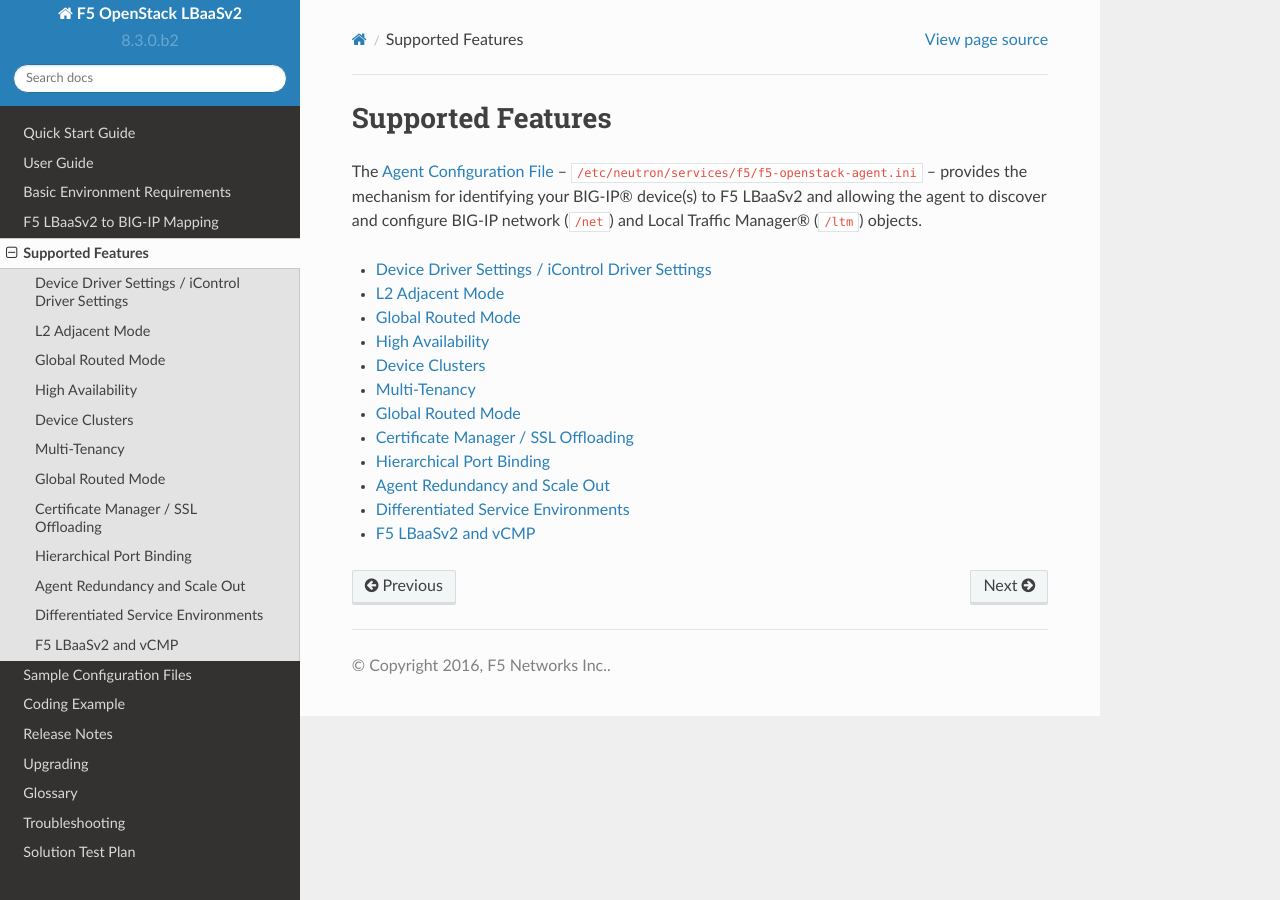
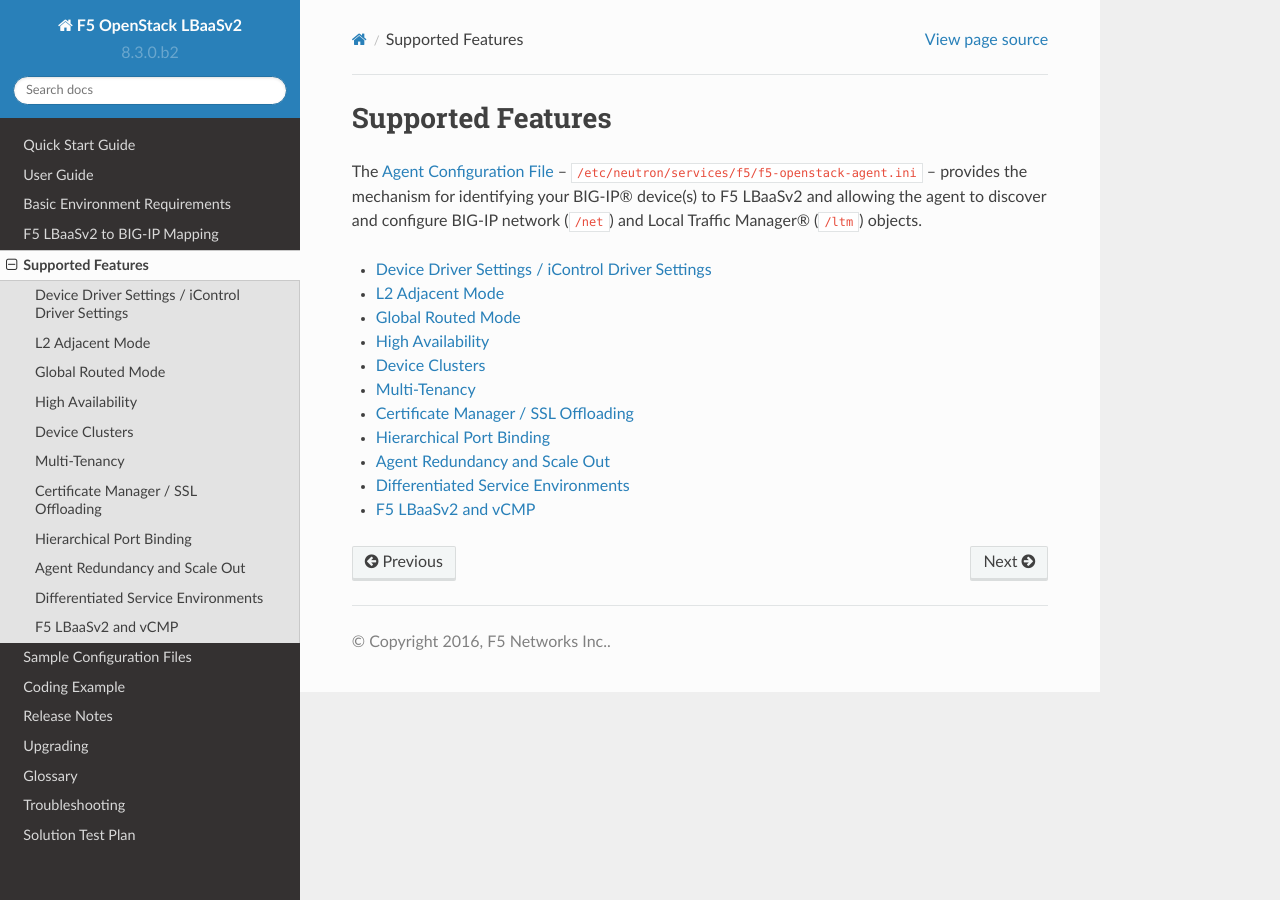
Before and after one commit to F5Networks/f5-openstack-lbaasv2-driver, a Sphinx documentation site: the page built from docs/map_lbaasv2-features.rst, in a window 1280 px wide. Built offline with Sphinx 7.4.7 and the Read the Docs theme 2.0.0, drawn with Linux system fonts in a browser that asks for light colours; pages that are not in the unit, such as notebooks, are missing from menus.

Commit message:
Issue 482 Fix; Removed doc duplicate entry for Global Routed Mode

```diff
--- a/docs/map_lbaasv2-features.rst
+++ b/docs/map_lbaasv2-features.rst
@@ -13,7 +13,6 @@
     High Availability <includes/topic_ha-modes>
     Device Clusters <includes/topic_clustering>
     Multi-Tenancy <includes/topic_multi-tenancy>
-    includes/topic_global-routed-mode
     includes/topic_cert-manager
     includes/topic_hierarchical-port-binding
     includes/topic_agent-redundancy-scaleout
```
